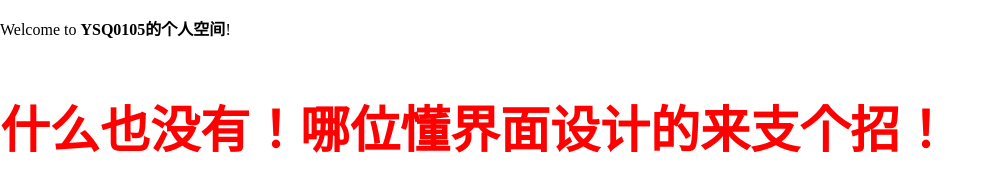
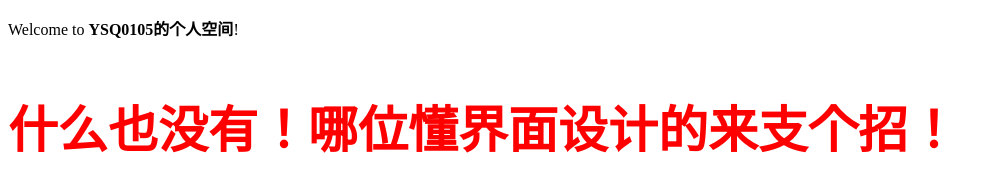
Before and after one commit to YSQ0105/YSQ0105.github.io, a plain HTML site: page index.html in a window 1280 px wide. Shown: the whole page, without its empty margins (0-1002 px from the left). Drawn offline with Linux system fonts and the light colour scheme.

Commit message:
Add files via upload

```diff
--- a/index.html
+++ b/index.html
@@ -6,25 +6,13 @@
 <title>YSQ0105的个人空间</title>
 </head>
 <body>
-<style>
-.center-in-center{
-    position: fixed;
-    top: 0px;
-    left: 0px;
-    right: 0px;
-    bottom: 0px;
-    margin: auto;
-}
-</style>
 <style tpye="text/css">
 .sos{
     font-size:50px;
     color:red;
 }
 </style>
-<div class="center-in-center">
 <p>Welcome to <b>YSQ0105的个人空间</b>!</p>
 <p class="sos" ><strong><b>什么也没有！哪位懂界面设计的来支个招！</b></strong></p>
-</div>
 </body>
 </html>
```
